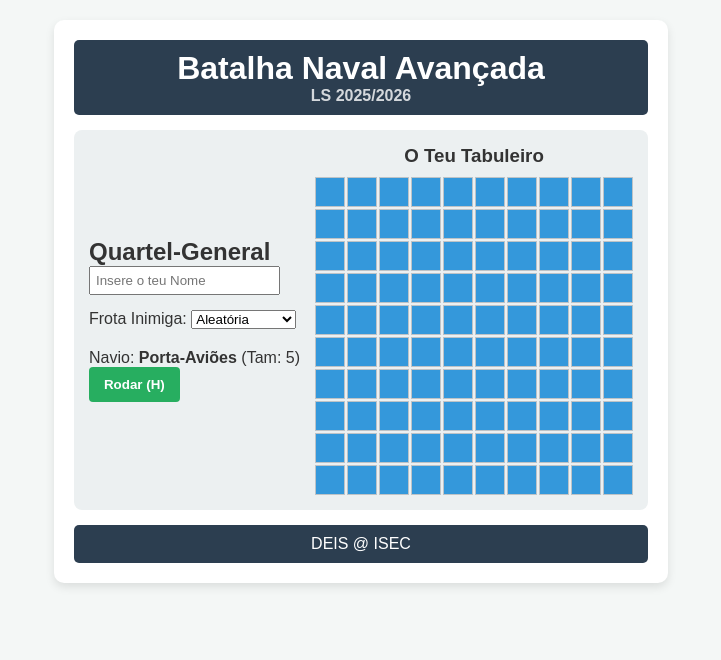
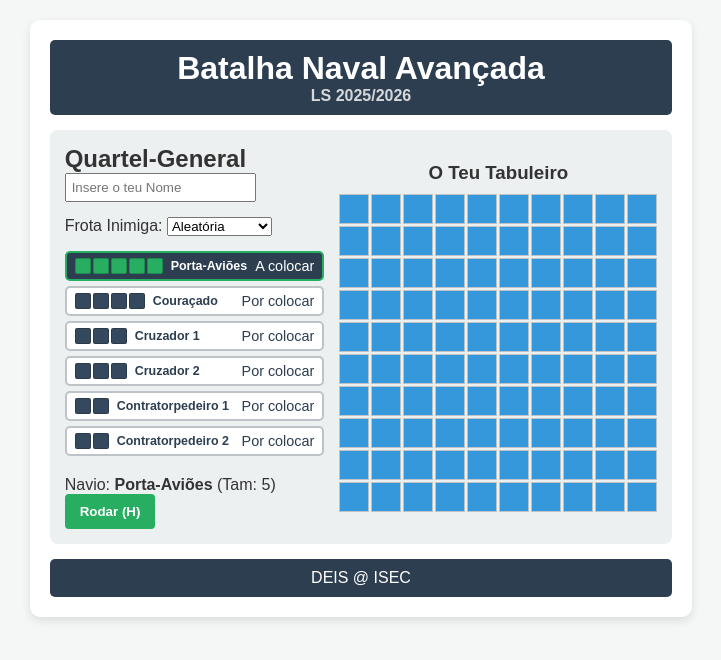
Before and after one commit to Joao2020146596/Trabalho_LS, a React (Vite) app: page / in a window 1280 px wide. Shown: the top 660 px of the page, without its empty margins (279-1000 px from the left). Built offline with nearby package versions, Linux system fonts and the light colour scheme.

Commit message:
Atualização com setup-panel melhorado

```diff
--- a/src/assets/styles/index.css
+++ b/src/assets/styles/index.css
@@ -20,3 +20,12 @@ header, footer { text-align: center; padding: 10px; background: #2c3e50; color:
 .cell-radar-target { box-shadow: inset 0 0 0 3px #f1c40f, 0 0 8px #f1c40f; z-index: 10; position: relative; }
 .modal-overlay { position: fixed; top: 0; left: 0; width: 100%; height: 100%; background: rgba(0,0,0,0.7); display: flex; align-items: center; justify-content: center; z-index: 100; }
 .modal-content { background: white; padding: 30px; border-radius: 10px; text-align: center; min-width: 300px; }
+.ship-preview { display: flex; align-items: center; gap: 8px; padding: 5px 8px; border-radius: 5px; margin-bottom: 5px; background: white; border: 2px solid #bdc3c7; color: #2c3e50; transition: all 0.2s ease;}
+.ship-preview.active { background: #2c3e50; border-color: #27ae60; color: white; }
+.ship-preview.placed { background: #f0f0f0; opacity: 0.5; color: #999; }
+.ship-preview-squares { display: flex; gap: 2px;}
+.ship-square { width: 16px; height: 16px; border-radius: 2px; background: #34495e; border: 1px solid rgba(0,0,0,0.2);}
+.ship-preview.active .ship-square { background: #27ae60; }
+.ship-preview.placed .ship-square { background: #95a5a6; }
+.ship-name { font-size: 0.78rem; font-weight: bold; }
+.ship-status { margin-left: auto; font-size: 0.9rem;}
--- a/src/components/setup-panel/setup-panel.component.jsx
+++ b/src/components/setup-panel/setup-panel.component.jsx
@@ -9,14 +9,56 @@ export default function SetupPanel({ onComplete }) {
   const [shipsToPlace, setShipsToPlace] = useState(FLEET);
   const [isHorizontal, setIsHorizontal] = useState(true);
   const [pcConfig, setPcConfig] = useState('random');
+  const [hoverCell, setHoverCell] = useState(null);// para desenhar a preview do navio guarda a celula do houver
+
+  //elemeto visual
+//funcao navios laterais
+  function ShipPreview({ ship, isActive, isPlaced }) {
+  let stateClass = '';
+  if (isActive) stateClass = 'active';
+  else if (isPlaced) stateClass = 'placed';
+
+  return (
+    <div className={`ship-preview ${stateClass}`}>
+      <div className="ship-preview-squares">
+        {Array.from({ length: ship.size }).map((_, i) => (
+          <div key={i} className="ship-square" />
+        ))}
+      </div>
+      <span className="ship-name">{ship.name}</span>
+      <span className="ship-status">
+        {isPlaced ? 'Colocado' : isActive ? 'A colocar' : 'Por colocar'}
+      </span>
+    </div>
+  );
+}
 
   const currentShip = shipsToPlace[0];
+
+//previews navios no tbuleiro
+const getPreviewCells = (r, c) => {
+  if (!currentShip || r === null) return new Set();
+  const cells = new Set();
+  // tamanho do navio
+  for (let i = 0; i < currentShip.size; i++) {
+    // calcula posicao navio horizontal ou vertical
+    const pr = isHorizontal ? r : r + i;
+    const pc = isHorizontal ? c + i : c;
+    // guarda a cel do preview
+    cells.add(`${pr}-${pc}`);
+  }
+
+  return cells;
+};
+  const previewCells = hoverCell ? getPreviewCells(hoverCell.r, hoverCell.c) : new Set();//preview navios
+  const isValidHover = hoverCell ? isValidPlacement(board, hoverCell.r, hoverCell.c, currentShip?.size, isHorizontal) : false;//validar se pode por naviospreview
 
   const handleCellClick = (r, c) => {
     if (!currentShip) return;
     if (isValidPlacement(board, r, c, currentShip.size, isHorizontal)) {
       setBoard(placeShip(board, r, c, currentShip, isHorizontal));
       setShipsToPlace(shipsToPlace.slice(1));
+      setHoverCell(null);
     } else {
       alert("Posição inválida ou sobreposição.");
     }
@@ -44,7 +86,17 @@ export default function SetupPanel({ onComplete }) {
              <option value="fixed3">Pré-definida 3</option>
            </select>
         </div>
-
+  {/* Lista lateral de navios */}
+        <div style={{ marginTop: '15px' }}>
+          {FLEET.map(ship => (
+            <ShipPreview
+              key={ship.id}
+              ship={ship}
+              isActive={currentShip && currentShip.id === ship.id}
+              isPlaced={!shipsToPlace.find(s => s.id === ship.id)}
+            />
+          ))}
+        </div>
         <div style={{marginTop: '20px'}}>
           {currentShip ? (
             <>
@@ -56,7 +108,20 @@ export default function SetupPanel({ onComplete }) {
           )}
         </div>
       </div>
-      <GameBoard board={board} title="O Teu Tabuleiro" isMyBoard={true} disabled={!currentShip} onCellClick={handleCellClick} />
+      <GameBoard
+        board={board}
+        title="O Teu Tabuleiro"
+        isMyBoard={true}
+        disabled={!currentShip}
+        onCellClick={handleCellClick}
+      // Atualiza a cel no hover// o preview visual do navio
+        onCellHover={(r, c) =>
+        setHoverCell(currentShip ? { r, c } : null)
+        }
+        onBoardLeave={() => setHoverCell(null)}// Remove o prevew quando o rato sai
+         previewCells={previewCells}// celulas a destacar no preview do navio
+         isValidPreview={isValidHover}  //  o preview aparece verde ou vermelho
+      />
     </div>
   );
 }
```
Also changed, not shown: 2 other files (tests, documents, lock files or other folders).
